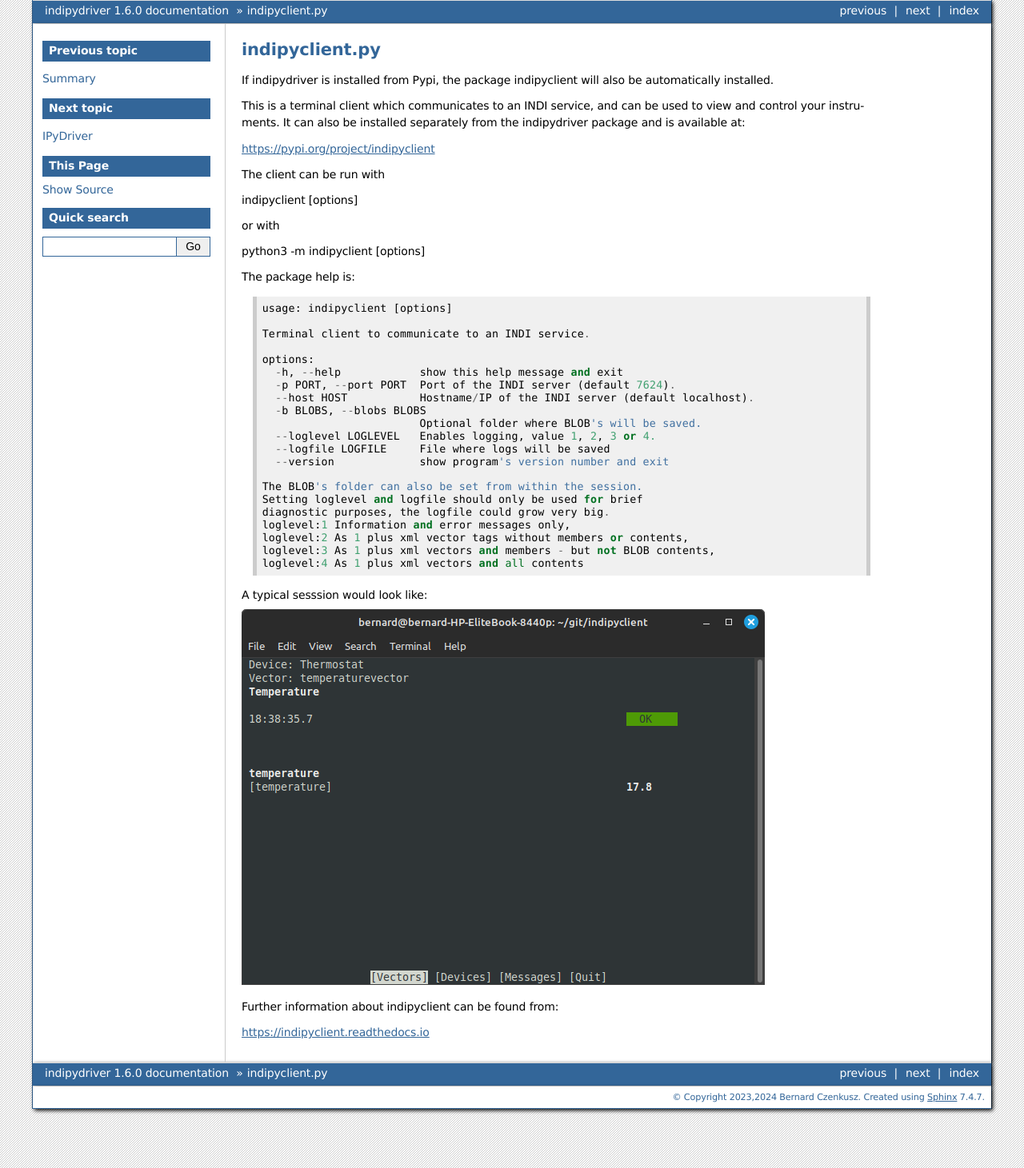
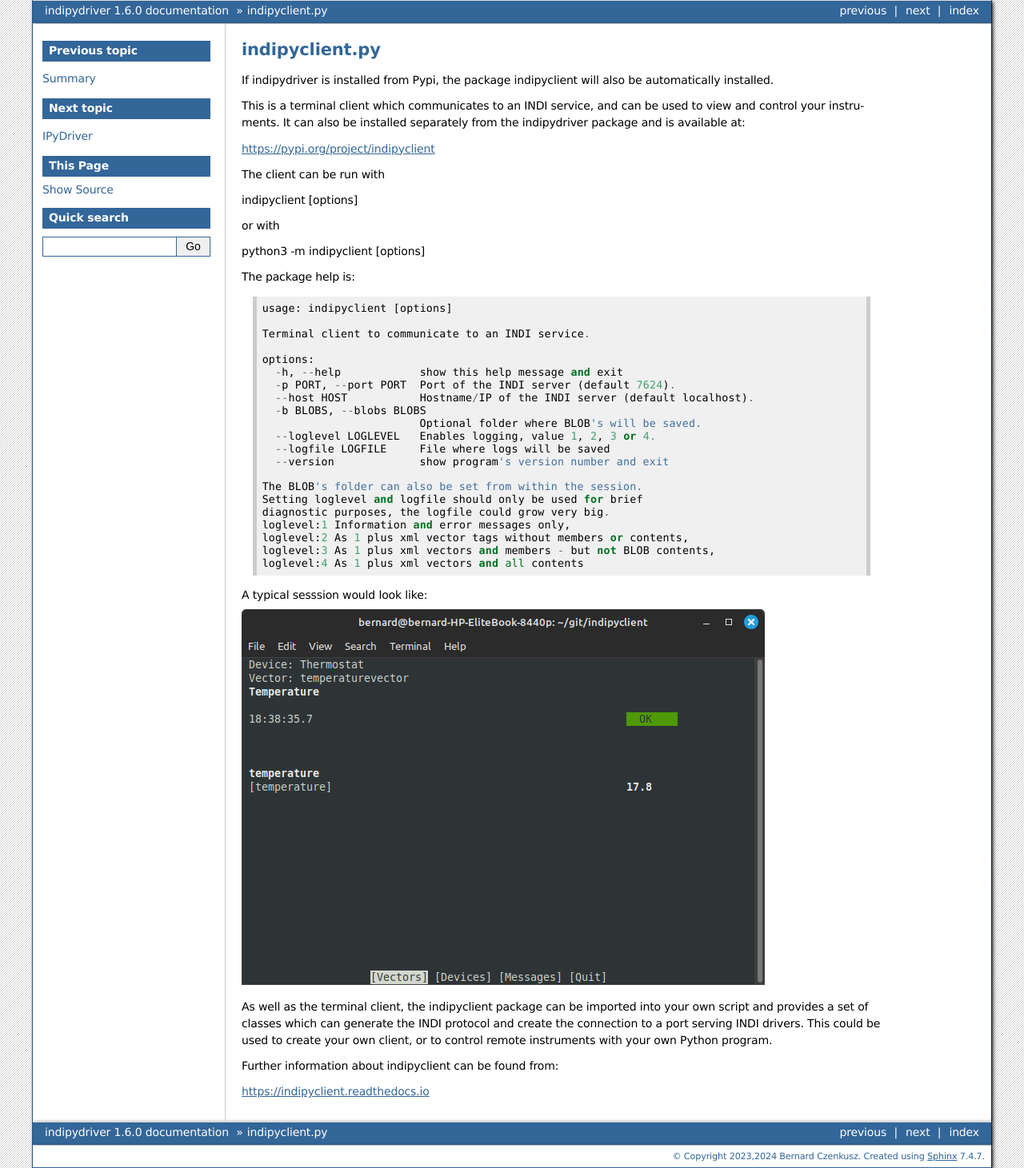
Before and after one commit to bernie-skipole/indipydriver, a Sphinx documentation site: the page built from docs/source/usage/indipyclient.rst, in a window 1280 px wide. Shown: the whole page at 80% size. Built offline with Sphinx 7.4.7, drawn with Linux system fonts in a browser that asks for light colours.

Commit message:
Further documentation

```diff
--- a/docs/source/usage/indipyclient.rst
+++ b/docs/source/usage/indipyclient.rst
@@ -44,6 +44,8 @@
 
 .. image:: ./images/image1.png
 
+As well as the terminal client, the indipyclient package can be imported into your own script and provides a set of classes which can generate the INDI protocol and create the connection to a port serving INDI drivers. This could be used to create your own client, or to control remote instruments with your own Python program.
+
 Further information about indipyclient can be found from:
 
 https://indipyclient.readthedocs.io
```
